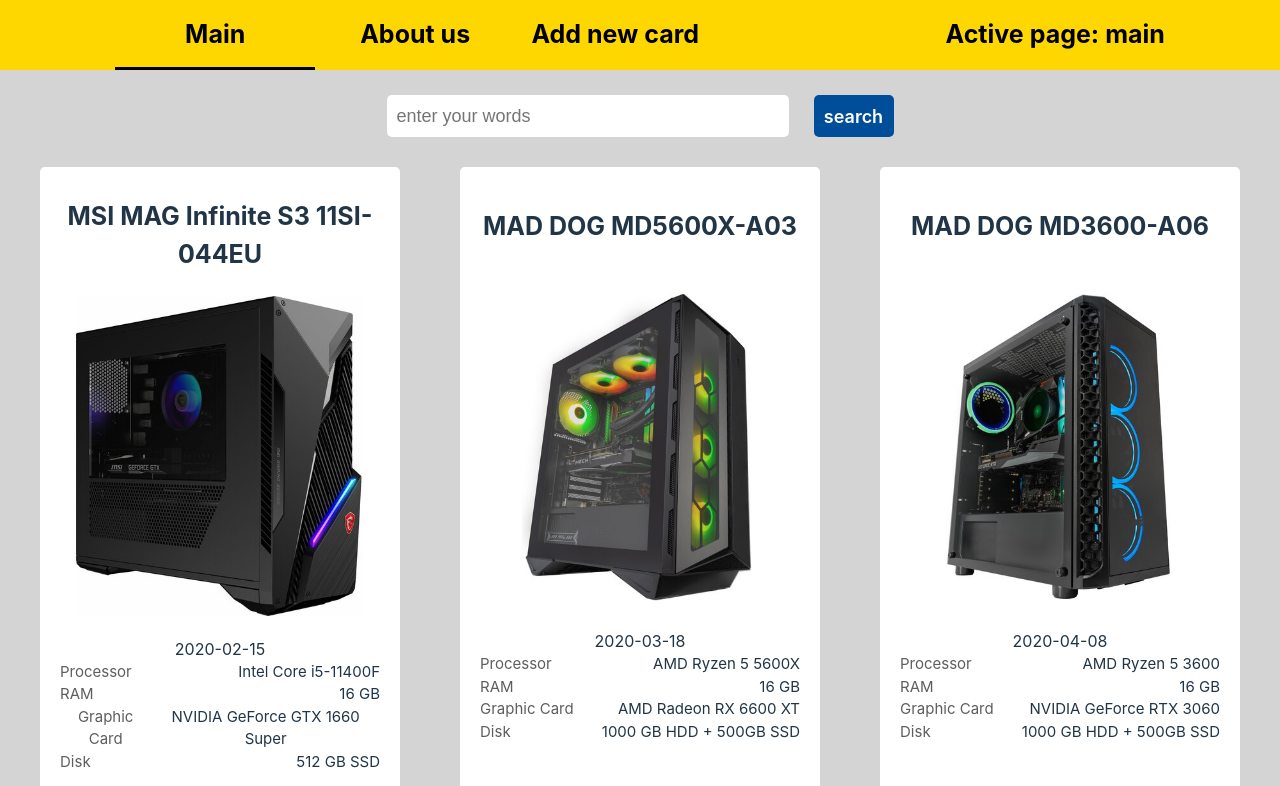
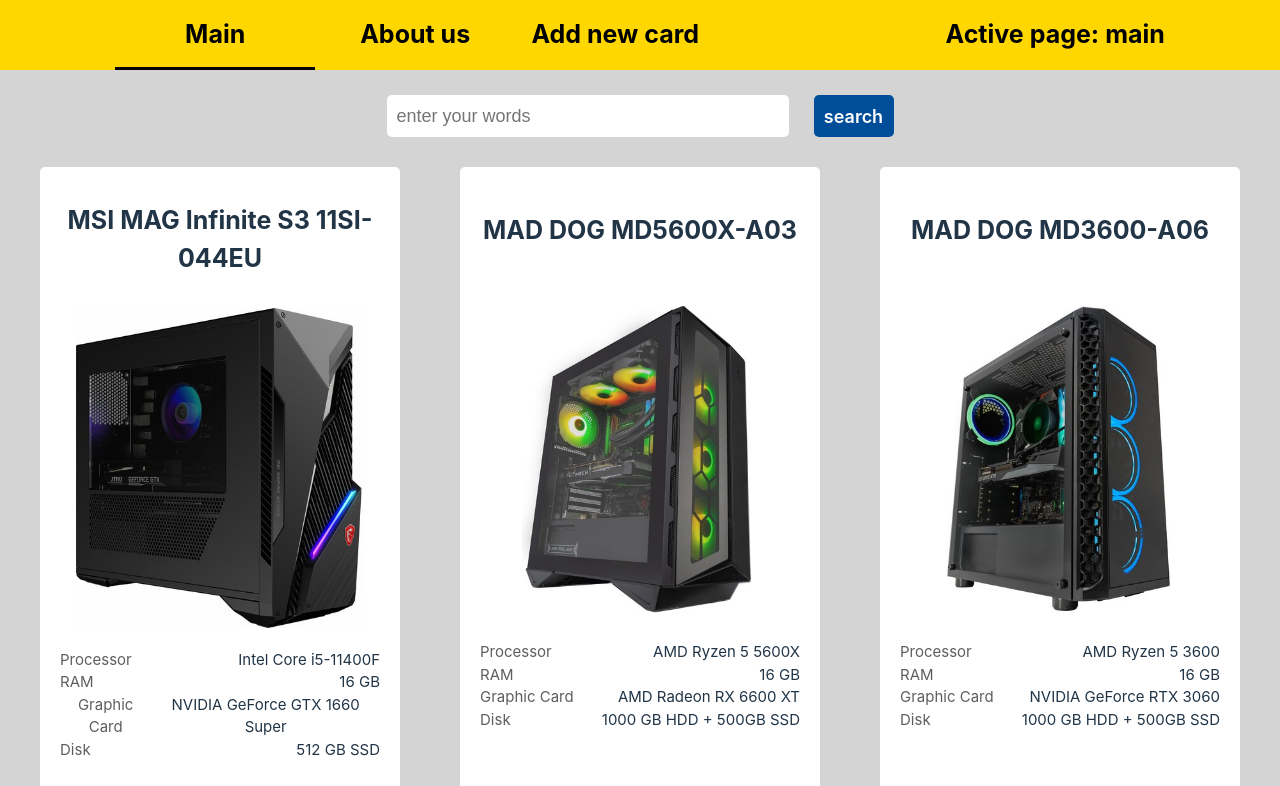
Before and after one commit to bloodredhood/rss-react, a React (Vite) app: page / in a window 1280 px wide. Shown: the top 786 px of the page. Built offline with nearby package versions, Linux system fonts and the light colour scheme.

Commit message:
fix: fix interface error in data.ts

```diff
--- a/src/components/Cards/Card/Card.tsx
+++ b/src/components/Cards/Card/Card.tsx
@@ -15,7 +15,6 @@
             <img src={this.props.image} alt={this.props.name} />
           </div>
           <div className="bodyChar">
-            <div>{this.props.date}</div>
             <div className="charItem">
               <div className="charItemStatic">Processor</div>
               <div className="charItemDynamic">{this.props.processor}</div>
@@ -39,7 +38,6 @@
             <div className={this.props.isAvailible ? 'availible' : 'unavailible'}>
               {this.props.isAvailible ? 'Availible' : 'Unavailible'}
             </div>
-            <div>{this.props.type}</div>
             <div className="price">{this.props.price} zl</div>
           </div>
         </div>
--- a/src/components/Cards/Cards.tsx
+++ b/src/components/Cards/Cards.tsx
@@ -42,9 +42,7 @@
             graphics={el.graphics}
             isAvailible={el.isAvailible}
             price={el.price}
-            type={el.type}
             image={el.image}
-            date={el.date}
           />
         ))}
       </div>
--- a/src/data.ts
+++ b/src/data.ts
@@ -13,9 +13,7 @@
   graphics: string;
   isAvailible: boolean;
   price: string;
-  type: string;
   image: string;
-  date: string;
 }
 
 const product: Array<ProductI> = [
@@ -28,9 +26,7 @@
     graphics: 'NVIDIA GeForce GTX 1660 Super',
     isAvailible: false,
     price: '3999',
-    type: 'PC',
     image: image1,
-    date: '2020-02-15',
   },
   {
     id: '2',
@@ -41,9 +37,7 @@
     graphics: 'AMD Radeon RX 6600 XT',
     isAvailible: true,
     price: '6299',
-    type: 'PC',
     image: image2,
-    date: '2020-03-18',
   },
   {
     id: '3',
@@ -54,9 +48,7 @@
     graphics: 'NVIDIA GeForce RTX 3060',
     isAvailible: true,
     price: '5625',
-    type: 'PC',
     image: image3,
-    date: '2020-04-08',
   },
   {
     id: '4',
@@ -67,9 +59,7 @@
     graphics: 'NVIDIA GeForce GTX 1650',
     isAvailible: false,
     price: '4499',
-    type: 'PC',
     image: image4,
-    date: '2020-05-28',
   },
   {
     id: '5',
@@ -80,9 +70,7 @@
     graphics: 'AMD Radeon RX 6600 XT',
     isAvailible: true,
     price: '3888',
-    type: 'PC',
     image: image5,
-    date: '2020-06-03',
   },
 ];
 
```
Also changed, not shown: 1 other file (tests, documents, lock files or other folders).
